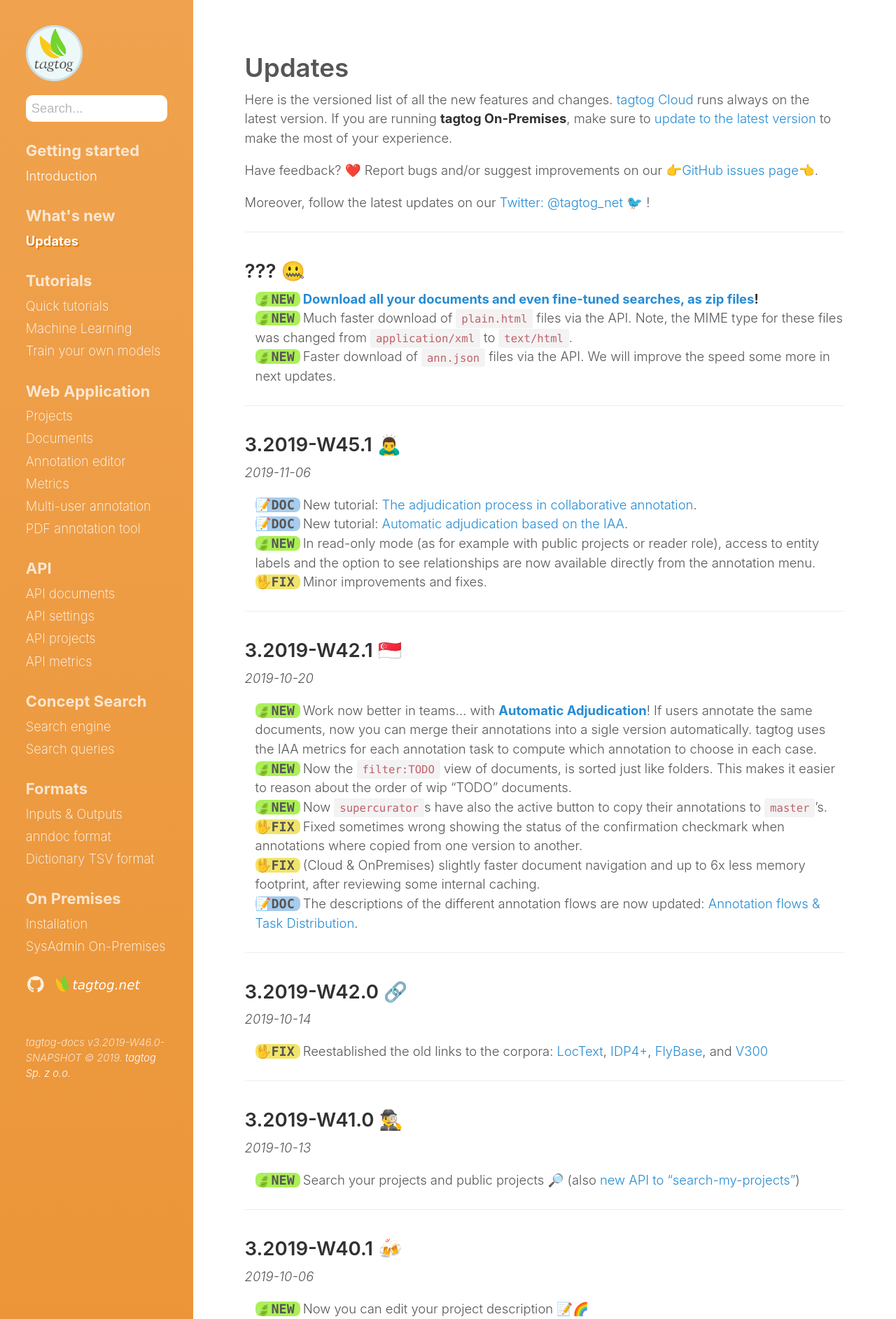
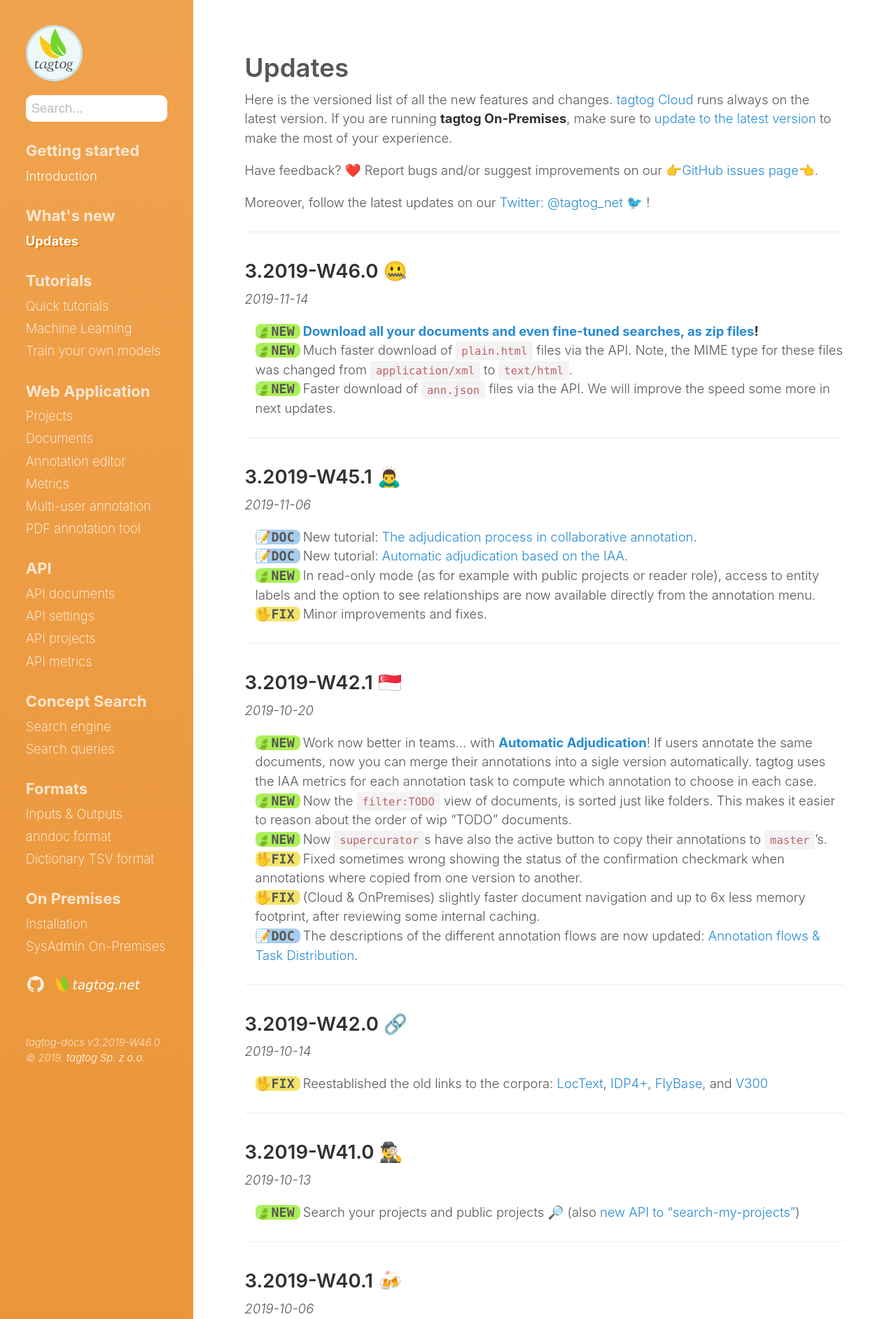
Before and after one commit to tagtogorg/tagtog-doc, a Jekyll site: the page built from updates.md, in a window 1280 px wide. Shown: the top 1885 px of the page at 70% size. Built offline with Jekyll 4.4.1, drawn with Linux system fonts in a browser that asks for light colours; nearby versions of some CDN libraries; emoji names are drawn with the system emoji font; some of the changed text lies outside the part shown.

Commit message:
Bump version: 3.2019-W46.0 🤐

```diff
--- a/_config.yml
+++ b/_config.yml
@@ -71,7 +71,7 @@ plugins:
   - jemoji
 
 # Custom vars
-version: 3.2019-W46.0-SNAPSHOT
+version: 3.2019-W46.0
 sidebar_home_link: true
 search_page: false
 # sidebar_blog_link:  '/blog'   # By default, your home page is your blog
--- a/updates.md
+++ b/updates.md
@@ -14,7 +14,8 @@ Moreover, follow the latest updates on our [Twitter: @tagtog_net 🐦](https://t
 
 ---
 
-## ??? 🤐
+## 3.2019-W46.0 🤐
+_2019-11-14_
 
 <ul class="updates">
   <li class="new"><span markdown="1">**[Download all your documents and even fine-tuned searches, as zip files](projects#downloads)!**</span></li>
```
Also changed, not shown: 1 other file.
